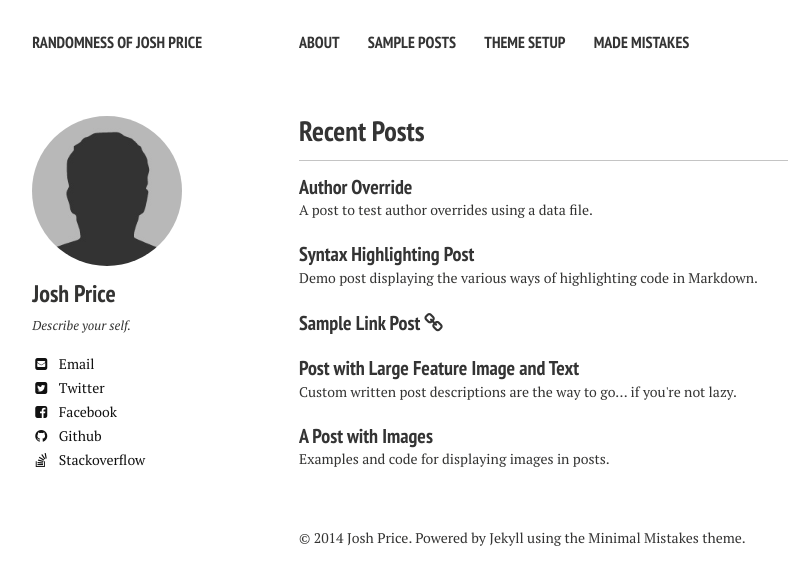
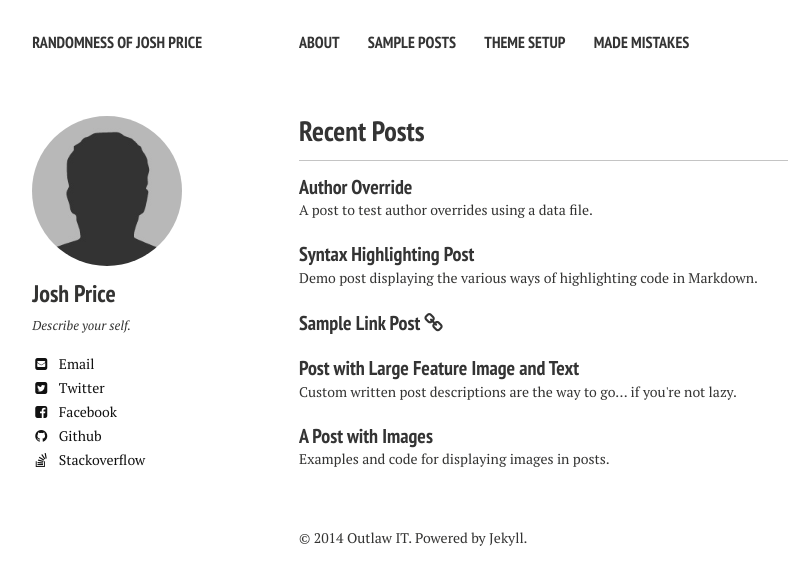
Before and after one commit to jprice/jprice.github.io, a Jekyll site: the page built from index.md, in a window 1280 px wide. Shown: the top 585 px of the page, without its empty margins (21-809 px from the left). Built offline with Jekyll 4.4.1, drawn with Linux system fonts in a browser that asks for light colours; nearby versions of some CDN libraries.

Commit message:
dotfiles

```diff
--- a/_includes/_footer.html
+++ b/_includes/_footer.html
@@ -12,4 +12,4 @@
 </div><!-- /.google-ads -->
 {% endif %}
 
-<span>&copy; {{ site.time | date: '%Y' }} {{ site.owner.name }}. Powered by <a href="http://jekyllrb.com" rel="nofollow">Jekyll</a> using the <a href="http://mademistakes.com/minimal-mistakes/" rel="nofollow">Minimal Mistakes</a> theme.</span>
+<span>&copy; {{ site.time | date: '%Y' }} Outlaw IT. Powered by <a href="http://jekyllrb.com" rel="nofollow">Jekyll.</a></span>
```
